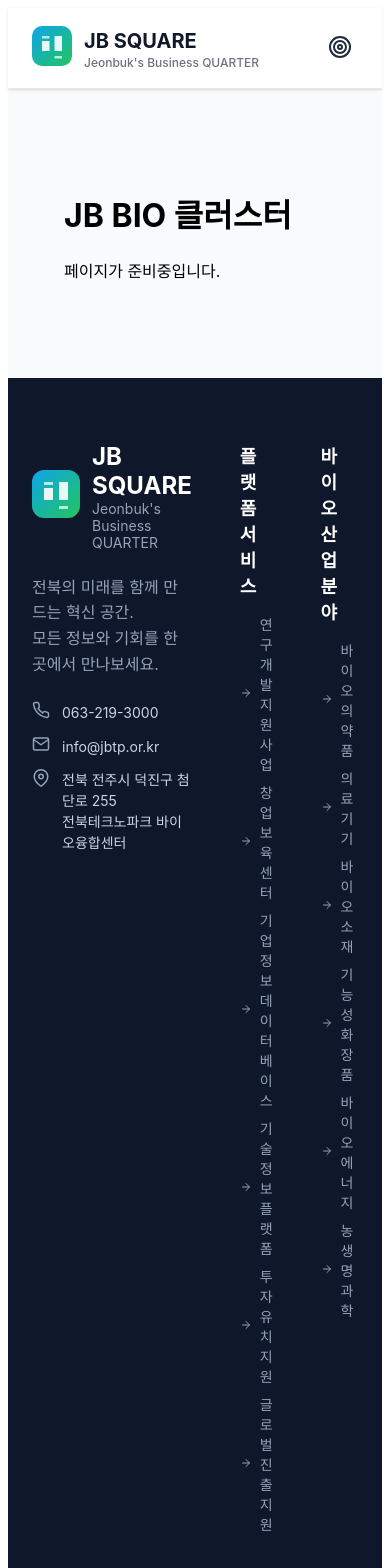
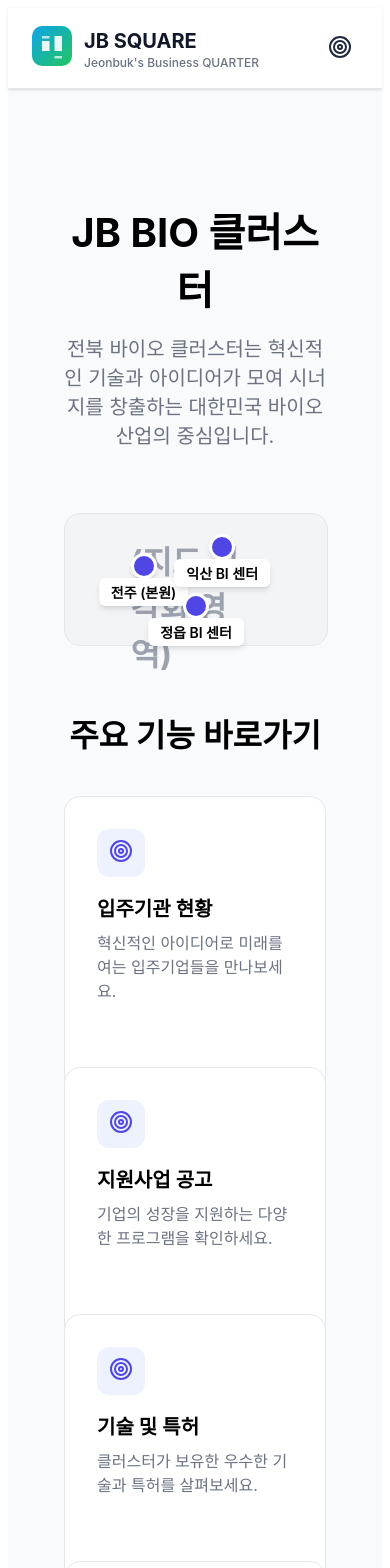
Before and after one commit to viakisun/jbio-hub-sample, a React (Create React App) app: page /cluster in a window 390 px wide. Shown: the top 1568 px of the page. Built offline with nearby package versions, Linux system fonts and the light colour scheme.

Commit message:
feat: Implement Cluster Page
- Implements the `/cluster` page with an introduction, a visual map, and a grid of shortcuts.
- Creates new `ClusterMap` and `ShortcutCard` components.
- The page is fully responsive and styled with `styled-components`.

```diff
--- /dev/null
+++ b/src/components/molecules/ShortcutCard/index.tsx
@@ -0,0 +1,76 @@
+import React from 'react';
+import styled from 'styled-components';
+import { Link } from 'react-router-dom';
+import Icon from '../../atoms/Icon';
+
+// --- STYLED COMPONENTS ---
+
+const CardLink = styled(Link)`
+  display: block;
+  text-decoration: none;
+  color: inherit;
+  height: 100%;
+`;
+
+const CardWrapper = styled.div`
+  background-color: white;
+  border-radius: 16px;
+  padding: 2rem;
+  height: 100%;
+  border: 1px solid #e5e7eb;
+  transition: transform 0.3s ease, box-shadow 0.3s ease;
+
+  &:hover {
+    transform: translateY(-5px);
+    box-shadow: 0 10px 15px -3px rgba(0, 0, 0, 0.1), 0 4px 6px -4px rgba(0, 0, 0, 0.1);
+  }
+`;
+
+const IconWrapper = styled.div`
+  margin-bottom: 1rem;
+  width: 48px;
+  height: 48px;
+  border-radius: 12px;
+  display: flex;
+  align-items: center;
+  justify-content: center;
+  background-color: #eef2ff;
+  color: #4f46e5;
+`;
+
+const Title = styled.h3`
+  font-size: 1.25rem;
+  font-weight: 600;
+  margin: 0 0 0.5rem 0;
+`;
+
+const Description = styled.p`
+  font-size: 1rem;
+  color: #6b7280;
+  margin: 0;
+`;
+
+// --- COMPONENT ---
+
+interface ShortcutCardProps {
+  icon: string;
+  title: string;
+  description: string;
+  to: string;
+}
+
+const ShortcutCard: React.FC<ShortcutCardProps> = ({ icon, title, description, to }) => {
+  return (
+    <CardLink to={to}>
+      <CardWrapper>
+        <IconWrapper>
+          <Icon name={icon as any} size={24} />
+        </IconWrapper>
+        <Title>{title}</Title>
+        <Description>{description}</Description>
+      </CardWrapper>
+    </CardLink>
+  );
+};
+
+export default ShortcutCard;
--- /dev/null
+++ b/src/components/organisms/ClusterMap/index.tsx
@@ -0,0 +1,81 @@
+import React from 'react';
+import styled from 'styled-components';
+
+// --- STYLED COMPONENTS ---
+
+const MapWrapper = styled.div`
+  position: relative;
+  width: 100%;
+  max-width: 800px;
+  margin: 2rem auto;
+  padding-top: 50%; /* Aspect Ratio */
+  background-color: #f3f4f6;
+  border-radius: 16px;
+  border: 1px solid #e5e7eb;
+`;
+
+const MapLabel = styled.h2`
+    position: absolute;
+    top: 50%;
+    left: 50%;
+    transform: translate(-50%, -50%);
+    color: #9ca3af;
+    font-size: 2rem;
+    font-weight: 700;
+`;
+
+const CenterPin = styled.div<{ top: string; left: string; }>`
+  position: absolute;
+  top: ${props => props.top};
+  left: ${props => props.left};
+  transform: translate(-50%, -50%);
+
+  .pin-dot {
+    width: 20px;
+    height: 20px;
+    background-color: #4f46e5;
+    border-radius: 50%;
+    border: 3px solid white;
+    box-shadow: 0 4px 6px -1px rgba(0, 0, 0, 0.1), 0 2px 4px -2px rgba(0, 0, 0, 0.1);
+  }
+
+  .pin-label {
+    position: absolute;
+    top: 25px;
+    left: 50%;
+    transform: translateX(-50%);
+    white-space: nowrap;
+    background-color: white;
+    padding: 0.25rem 0.75rem;
+    border-radius: 6px;
+    font-size: 0.875rem;
+    font-weight: 600;
+    box-shadow: 0 4px 6px -1px rgba(0, 0, 0, 0.1), 0 2px 4px -2px rgba(0, 0, 0, 0.1);
+  }
+`;
+
+
+// --- MOCK DATA ---
+const centers = [
+    { name: '전주 (본원)', top: '40%', left: '30%' },
+    { name: '익산 BI 센터', top: '25%', left: '60%' },
+    { name: '정읍 BI 센터', top: '70%', left: '50%' },
+];
+
+// --- COMPONENT ---
+
+const ClusterMap = () => {
+  return (
+    <MapWrapper>
+        <MapLabel>(지도 시각화 영역)</MapLabel>
+        {centers.map(center => (
+            <CenterPin key={center.name} top={center.top} left={center.left}>
+                <div className="pin-dot" />
+                <div className="pin-label">{center.name}</div>
+            </CenterPin>
+        ))}
+    </MapWrapper>
+  );
+};
+
+export default ClusterMap;
--- a/src/components/pages/ClusterPage/index.tsx
+++ b/src/components/pages/ClusterPage/index.tsx
@@ -1,13 +1,85 @@
 import React from 'react';
+import styled from 'styled-components';
 import MainLayout from '../../templates/MainLayout';
+import ClusterMap from '../../organisms/ClusterMap';
+import ShortcutCard from '../../molecules/ShortcutCard';
+import Grid from '../../atoms/Grid';
+
+// --- STYLED COMPONENTS ---
+
+const PageWrapper = styled.div`
+  max-width: 1280px;
+  margin: 0 auto;
+  padding: 2rem;
+`;
+
+const Header = styled.header`
+  text-align: center;
+  margin: 2rem 0 4rem;
+`;
+
+const Title = styled.h1`
+  font-size: 2.5rem;
+  font-weight: 700;
+  margin-bottom: 1rem;
+`;
+
+const Subtitle = styled.p`
+  font-size: 1.25rem;
+  color: #6b7280;
+  max-width: 700px;
+  margin: 0 auto;
+`;
+
+const Section = styled.section`
+  margin-top: 4rem;
+`;
+
+const SectionTitle = styled.h2`
+  font-size: 2rem;
+  font-weight: 600;
+  text-align: center;
+  margin-bottom: 2.5rem;
+`;
+
+// --- COMPONENT ---
+
+const shortcuts = [
+    { icon: 'users', title: '입주기관 현황', description: '혁신적인 아이디어로 미래를 여는 입주기업들을 만나보세요.', to: '/incubation?tab=tenants' },
+    { icon: 'clipboard', title: '지원사업 공고', description: '기업의 성장을 지원하는 다양한 프로그램을 확인하세요.', to: '/announcements' },
+    { icon: 'cpu', title: '기술 및 특허', description: '클러스터가 보유한 우수한 기술과 특허를 살펴보세요.', to: '/tech' },
+    { icon: 'building', title: '기업 정보', description: '전북 바이오 산업을 이끄는 기업들의 정보를 찾아보세요.', to: '/companies' },
+];
 
 const ClusterPage = () => {
   return (
     <MainLayout>
-      <div style={{ padding: '2rem' }}>
-        <h1>JB BIO 클러스터</h1>
-        <p>페이지가 준비중입니다.</p>
-      </div>
+      <PageWrapper>
+        <Header>
+          <Title>JB BIO 클러스터</Title>
+          <Subtitle>
+            전북 바이오 클러스터는 혁신적인 기술과 아이디어가 모여 시너지를 창출하는 대한민국 바이오 산업의 중심입니다.
+          </Subtitle>
+        </Header>
+
+        <ClusterMap />
+
+        <Section>
+            <SectionTitle>주요 기능 바로가기</SectionTitle>
+            <Grid cols={4} tabletCols={2} mobileCols={1} gap="2rem">
+                {shortcuts.map(card => (
+                    <ShortcutCard
+                        key={card.title}
+                        icon={card.icon}
+                        title={card.title}
+                        description={card.description}
+                        to={card.to}
+                    />
+                ))}
+            </Grid>
+        </Section>
+
+      </PageWrapper>
     </MainLayout>
   );
 };
```
